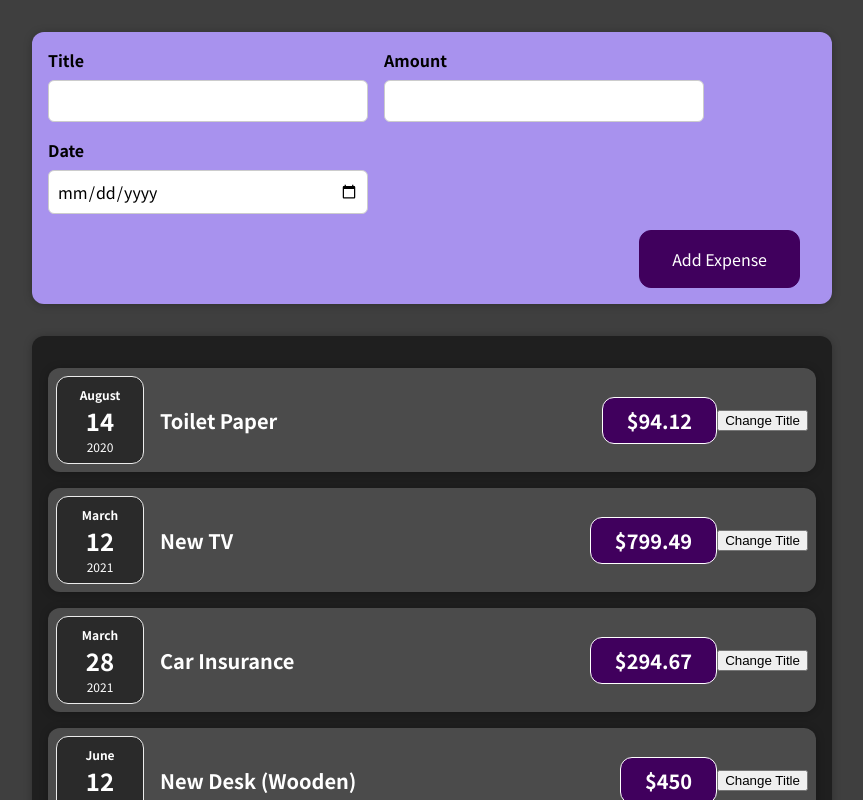
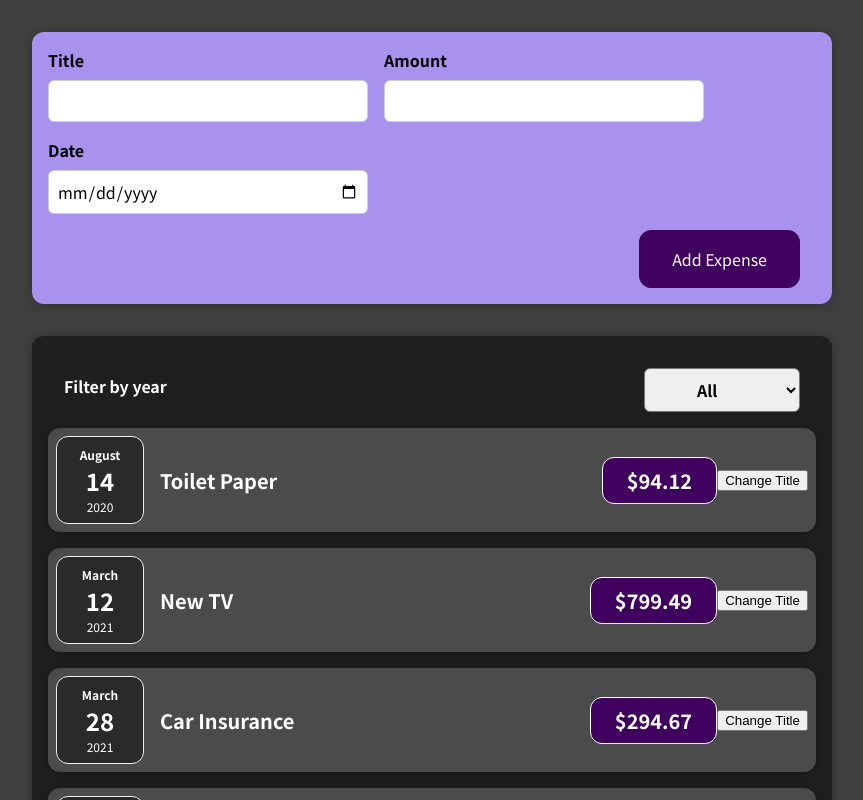
Before and after one commit to MS-D-rei/React_Expense_Tracker_Sample, a React (Vite) app: page / in a window 1280 px wide. Shown: the top 800 px of the page, without its empty margins (208-1071 px from the left). Built offline with nearby package versions, Linux system fonts and the light colour scheme.

Commit message:
add ExpensesFilter and filterHandler in Expenses

```diff
--- a/src/components/Expenses/Expenses.tsx
+++ b/src/components/Expenses/Expenses.tsx
@@ -1,10 +1,25 @@
 import ExpenseItem from '@/components/Expenses/ExpenseItem';
 import Card from '@/components/UI/Card';
+import ExpensesFilter from '@/components/Expenses/ExpensesFilter';
 import { Expense } from '@/components/Expenses/types';
 import '@/components/Expenses/Expenses.css';
+import { useState } from 'react';
 
 function Expenses(props: { expensesArray: Expense[] }) {
-  const showEachExpense = props.expensesArray.map((expense) => (
+  const [filterYear, setFilterYear] = useState('All')
+  const [filteredExpenses, setFilteredExpenses] = useState(props.expensesArray);
+  const expenseFilterHandler = (selectedYear: string) => {
+    setFilterYear(selectedYear);
+    if (selectedYear === 'All') {
+      setFilteredExpenses(props.expensesArray);
+    } else {
+      const filteredExpenses = props.expensesArray.filter(
+        (expense) => expense.date.getFullYear() === +selectedYear
+      );
+      setFilteredExpenses(filteredExpenses);
+    }
+  };
+  const showEachExpense = filteredExpenses.map((expense) => (
     <ExpenseItem
       key={expense.id}
       id={expense.id}
@@ -13,7 +28,12 @@ function Expenses(props: { expensesArray: Expense[] }) {
       date={expense.date}
     />
   ));
-  return <Card className="expenses">{showEachExpense}</Card>;
+  return (
+    <Card className="expenses">
+      <ExpensesFilter selected={filterYear} onSelectFilterYear={expenseFilterHandler} />
+      {showEachExpense}
+    </Card>
+  );
 }
 
 export default Expenses;
--- /dev/null
+++ b/src/components/Expenses/ExpensesFilter.css
@@ -0,0 +1,24 @@
+.expenses-filter {
+  color: white;
+  padding: 0 1rem;
+}
+
+.expenses-filter__control {
+  display: flex;
+  width: 100%;
+  align-items: center;
+  justify-content: space-between;
+  margin: 1rem 0;
+}
+
+.expenses-filter label {
+  font-weight: bold;
+  margin-bottom: 0.5rem;
+}
+
+.expenses-filter select {
+  font: inherit;
+  padding: 0.5rem 3rem;
+  font-weight: bold;
+  border-radius: 6px;
+}
--- /dev/null
+++ b/src/components/Expenses/ExpensesFilter.tsx
@@ -0,0 +1,25 @@
+import '@/components/Expenses/ExpensesFilter.css';
+import React from 'react';
+
+function ExpensesFilter(props: { selected: string, onSelectFilterYear: Function } ) {
+  const selectYearHandler = (event: React.ChangeEvent<HTMLSelectElement>) => {
+    props.onSelectFilterYear(event.target.value)
+  }
+  return (
+    <div className='expenses-filter'>
+      <div className='expenses-filter__control'>
+        <label>Filter by year</label>
+        {/* https://reactjs.org/docs/forms.html#the-select-tag */}
+        <select value={props.selected} onChange={selectYearHandler}>
+          <option value="All">All</option>
+          <option value='2022'>2022</option>
+          <option value='2021'>2021</option>
+          <option value='2020'>2020</option>
+          <option value='2019'>2019</option>
+        </select>
+      </div>
+    </div>
+  );
+};
+
+export default ExpensesFilter;
--- a/src/components/NewExpense/NewExpenseForm.tsx
+++ b/src/components/NewExpense/NewExpenseForm.tsx
@@ -81,8 +81,8 @@ function NewExpenseForm(props: { onSaveNewExpenseData: Function }) {
           <input
             type="date"
             value={enteredDate}
-            min="2022-01-01"
-            max="2024-12-31"
+            min="2019-01-01"
+            max="2022-12-31"
             onChange={dateChangeHandler}
           />
         </div>
```
